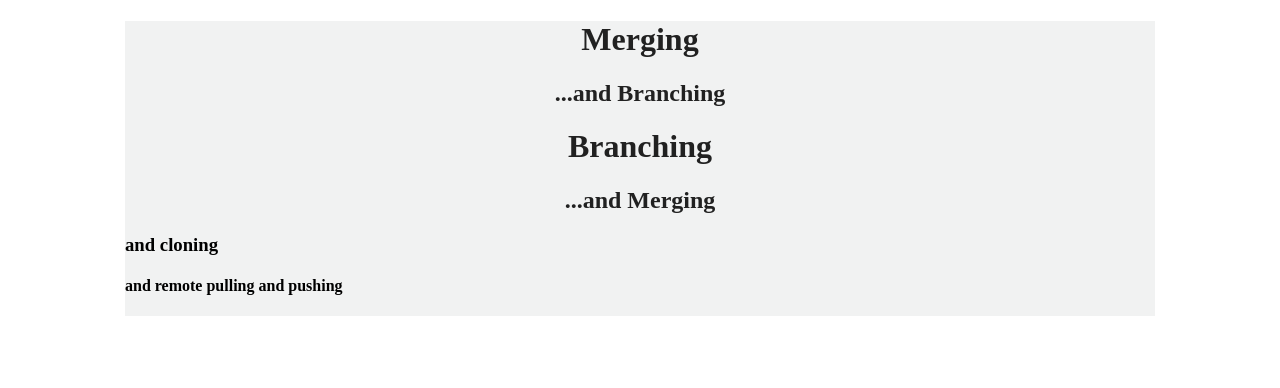
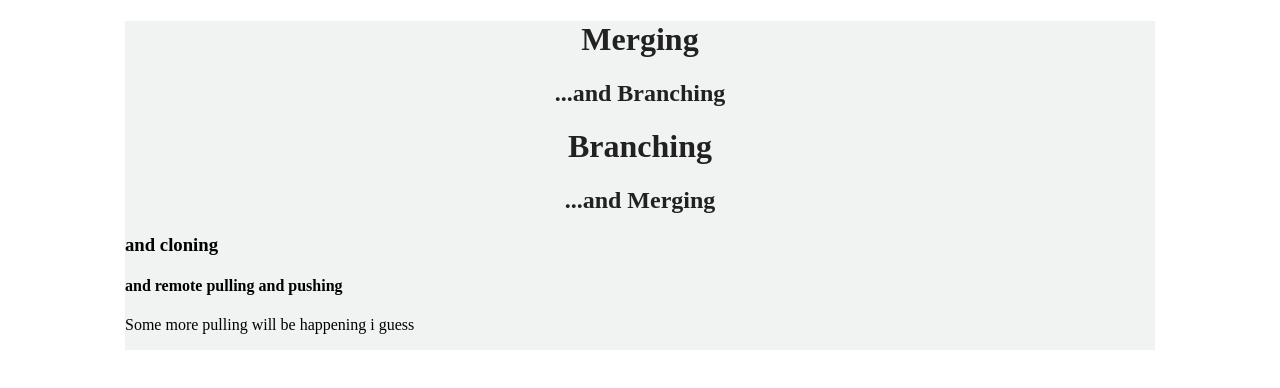
Before and after one commit to mmoonn/Grid, a plain HTML site: page index.html in a window 1280 px wide. Drawn offline with Linux system fonts and the light colour scheme.

Commit message:
Added a pointless paragraph

```diff
--- a/index.html
+++ b/index.html
@@ -18,6 +18,7 @@
 			</hgroup>
 		<h3>and cloning</h3>
 		<h4>and remote pulling and pushing</h4>
+		<p>Some more pulling will be happening i guess</p>
 	 </div>
     </div>
 </body>
```
